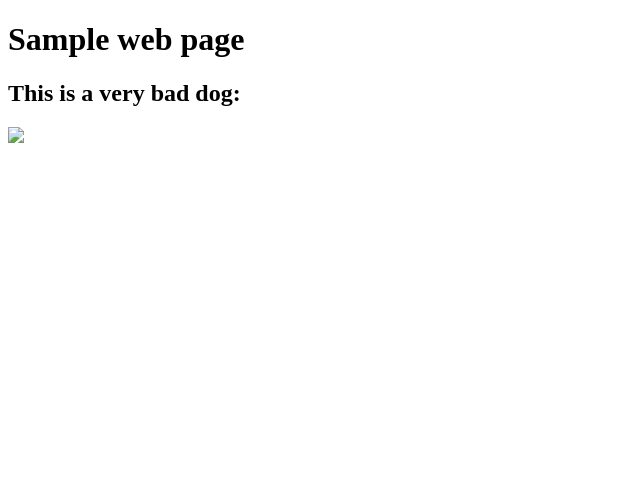
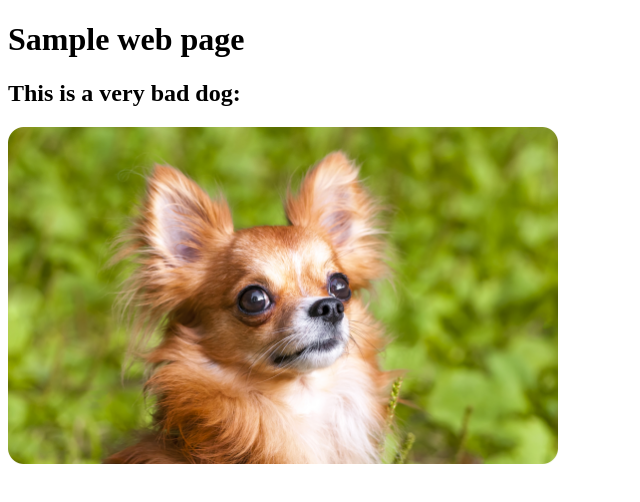
Before and after one commit to soheemegan/info654, a plain HTML site: page week7_css_inclasslab/index.html in a window 1280 px wide. Shown: the whole page, without its empty margins (0-640 px from the left). Drawn offline with Linux system fonts and the light colour scheme.

Commit message:
Update index.html

```diff
--- a/week7_css_inclasslab/index.html
+++ b/week7_css_inclasslab/index.html
@@ -7,7 +7,7 @@
 <body>
 <h1>Sample web page</h1>
 <h2>This is a very bad dog:</h2>
-<img src="./chihuahua.webp" width ="550">
+<img src="./images/chihuahua.webp" width ="550">
 
 </body>
 </html>
```
